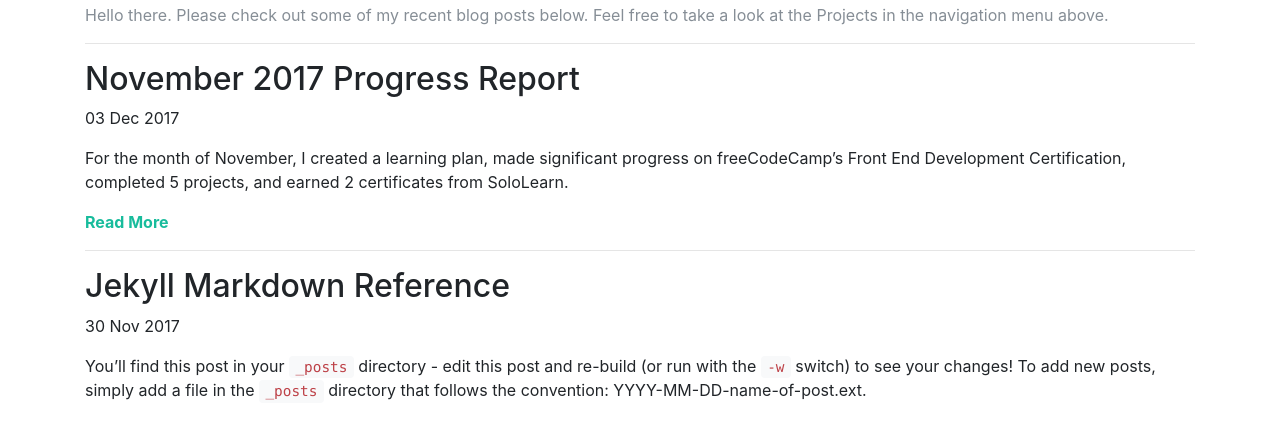
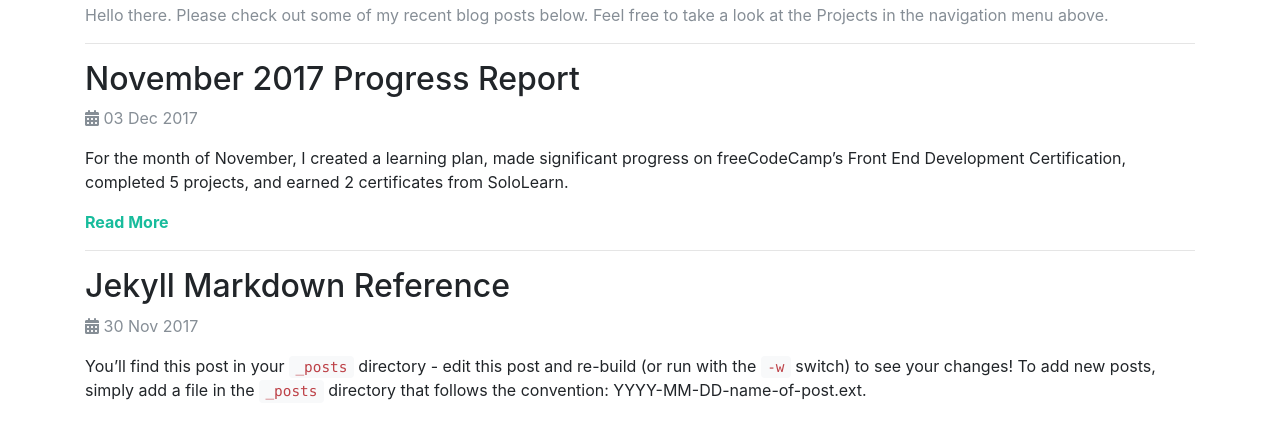
Before and after one commit to kyle-horne/kyle-horne.github.io, a Jekyll site: the page built from index.html, in a window 1280 px wide. Shown: the part 153-576 px from the top of the page. Built offline with Jekyll 4.4.1, drawn with Linux system fonts in a browser that asks for light colours; nearby versions of some CDN libraries; the list of posts is cut into pages by our own code.

Commit message:
Format blog dates

```diff
--- a/_layouts/post.html
+++ b/_layouts/post.html
@@ -2,7 +2,7 @@
 layout: default
 ---
 <h1>{{ page.title }}</h1>
-<p class="meta">{{ page.date | date_to_string }}</p>
+<p class="meta text-muted"><i class="fa fa-calendar" aria-hidden="true"></i> {{ page.date | date_to_string }}</p>
 <hr/>
 
 {{ content }}
--- a/index.html
+++ b/index.html
@@ -8,13 +8,11 @@ title: {{ site.name }}
 <hr/>
 
 {% for post in site.posts %}
-<div class="well">
-  <h2>{{ post.title }}</h2>
-  <p class="meta">{{ post.date | date_to_string }}</p>
+<h2>{{ post.title }}</h2>
+<p class="meta text-muted"><i class="fa fa-calendar" aria-hidden="true"></i> {{ post.date | date_to_string }}</p>
 
-  <p>{{ post.excerpt }}</p>
+<p>{{ post.excerpt }}</p>
 
-  <p><b><a href="{{ post.url }}">Read More</a></b></p>
-</div>
+<p><b><a href="{{ post.url }}">Read More</a></b></p>
 <hr/>
 {% endfor %}
```
